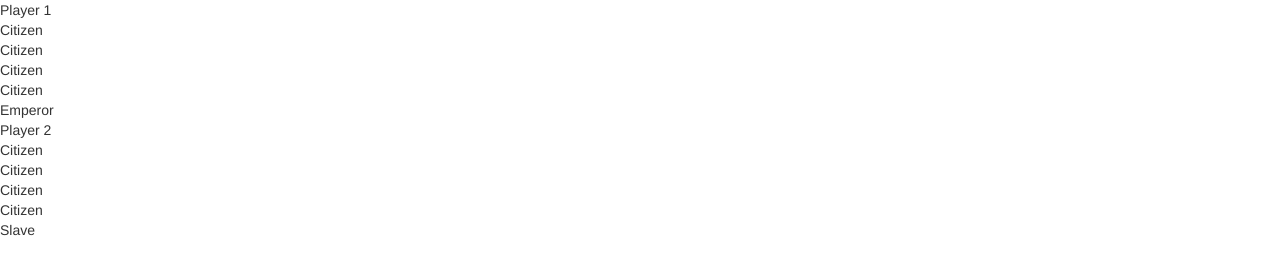
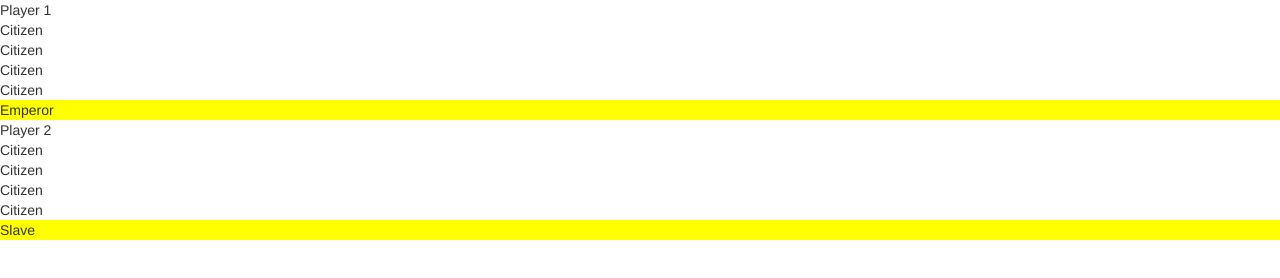
Before and after one commit to zodiacknights/ecard, a website: page index.html in a window 1280 px wide. Drawn offline with nearby package versions, Linux system fonts and the light colour scheme; some packages are replaced by stand-ins of ours.

Commit message:
fixed CSS and HTML containers
adding custom cards

```diff
--- a/index.html
+++ b/index.html
@@ -12,15 +12,13 @@
 
   <div class="OneContainer">
   Player 1
-    <div class="OneHand" ng-repeat="pOne in playOneCards track by $index" ng-hide="pOne.hide">
-      <div class="OneCard"  ng-click="oneClicked(pOne, $index)">{{pOne.card}}</div>
+    <div ng-repeat="pOne in playOneCards track by $index" ng-class="{'Emperor': $index == 4}" ng-hide="pOne.hide" ng-click="oneClicked(pOne, $index)">{{pOne.card}}
     </div>
   </div>
 
   <div class="TwoContainer">
   Player 2
-    <div class="TwoHand" ng-repeat="pTwo in playTwoCards track by $index" ng-hide="pTwo.hide">
-      <div class="TwoCard" ng-click="twoClicked(pTwo, $index)">{{pTwo.card}}</div>
+    <div class="TwoHand" ng-repeat="pTwo in playTwoCards track by $index" ng-class=" {'Slave': $index == 4}" ng-hide="pTwo.hide" ng-click="twoClicked(pTwo, $index)">{{pTwo.card}}
     </div>
   </div>
 
--- a/style.css
+++ b/style.css
@@ -1,3 +1,7 @@
-.TwoHand 1 {
+.OneContainer .Emperor {
   background-color: yellow;
 }
+
+.TwoContainer .Slave {
+  background-color: yellow;
+}
```
